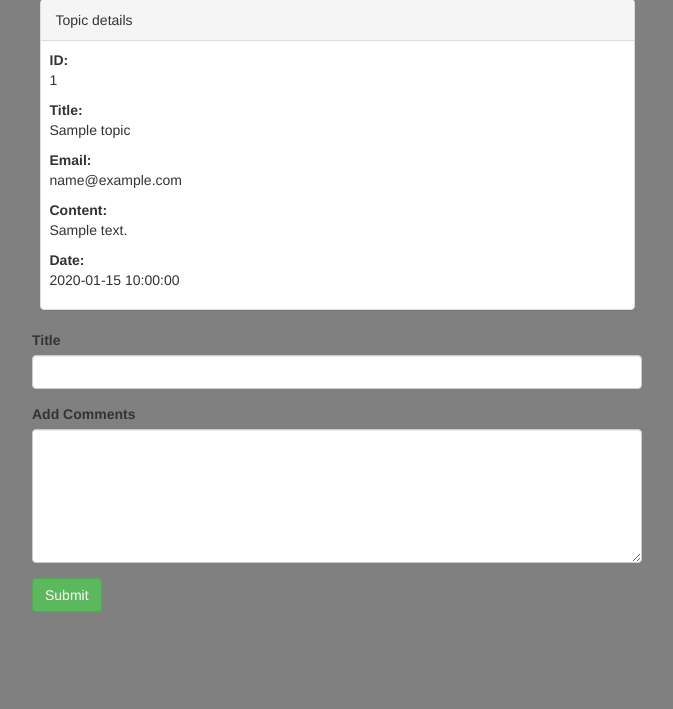
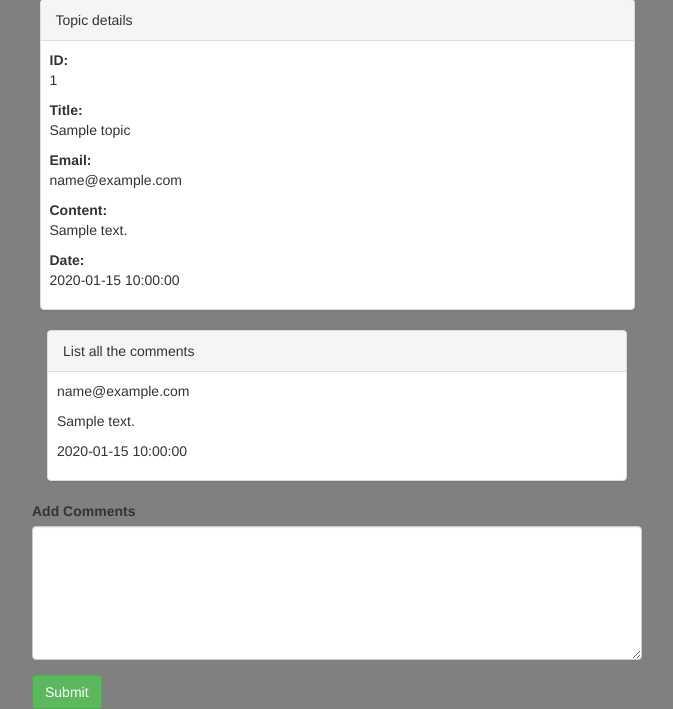
Before and after one commit to Francisco-Mayorga/ninja-tech-forum, a Python web app: template templates/topic_details.html in a window 1280 px wide. Shown: the part 167-876 px from the top of the page, without its empty margins (303-976 px from the left). Before the commit the page ends 779 px from the top, so only its background shows below. Run offline with Jinja, Linux system fonts and the light colour scheme; the template is opened without the code that fills it: most values are stand-ins (such as "Sample title", 1, 10 or a date in 2020); some libraries are stand-ins or nearby versions.

Commit message:
completando handler comment importando handler comment a main actualizando topic details

```diff
--- a/templates/main.html
+++ b/templates/main.html
@@ -21,7 +21,7 @@
             <tbody>
             {% for topic in topics %}
                 <tr>
-                    <td><a href="/topic/{{ topic.key.id() }}/details">{{ topic.title }}</a></td>
+                    <td><a href="/topic/{{ topic.key.id() }}/comment">{{ topic.title }}</a></td>
                     <td>{{ topic.author_email }}</td>
                 </tr>
             {% endfor %}
--- a/templates/topic_details.html
+++ b/templates/topic_details.html
@@ -20,14 +20,32 @@
         </div>
     </div>
 
+    <!-- LISTADO DE COMENTARIOS -->
+    <div class="container-fluid">
+    <div class="col-sm-6 col-md-6 col-md-offset-3">
+    <div class="panel panel-default">
+    <div class="panel-heading">List all the comments</div>
+
+            {% for comment in comments %}
+                <div class="topiclist">
+                    <p>{{ comment.author_email }}</p>
+                    <p>{{ comment.content }}</p>
+                    <p>{{ topic.created }}</p>
+                </div>
+            {% endfor %}
+
+    </div>
+    </div>
+</div>
+
+    <!-- FIN LISTADO -->
+
+    <!-- COMENTARIOS -->
+
     <div class="row">
     <div class="col-md-6 col-md-offset-3">
-        <form action="/topic/<topic_id:\d+>/comment" method="post">
+        <form action="/topic/{{ topic.key.id() }}/comment" method="post">
                 <input type="hidden" name="csrf-token" value="{{csrf_token}}">
-            <div class="form-group">
-                <label>Title</label>
-                <input type="text" class="form-control" name="title" required>
-            </div>
 
             <div class="form-group">
                 <label>Add Comments</label>
```
Also changed, not shown: handlers/comments.py (+2 -9 lines), handlers/topic_details.py (+14 -2 lines).
